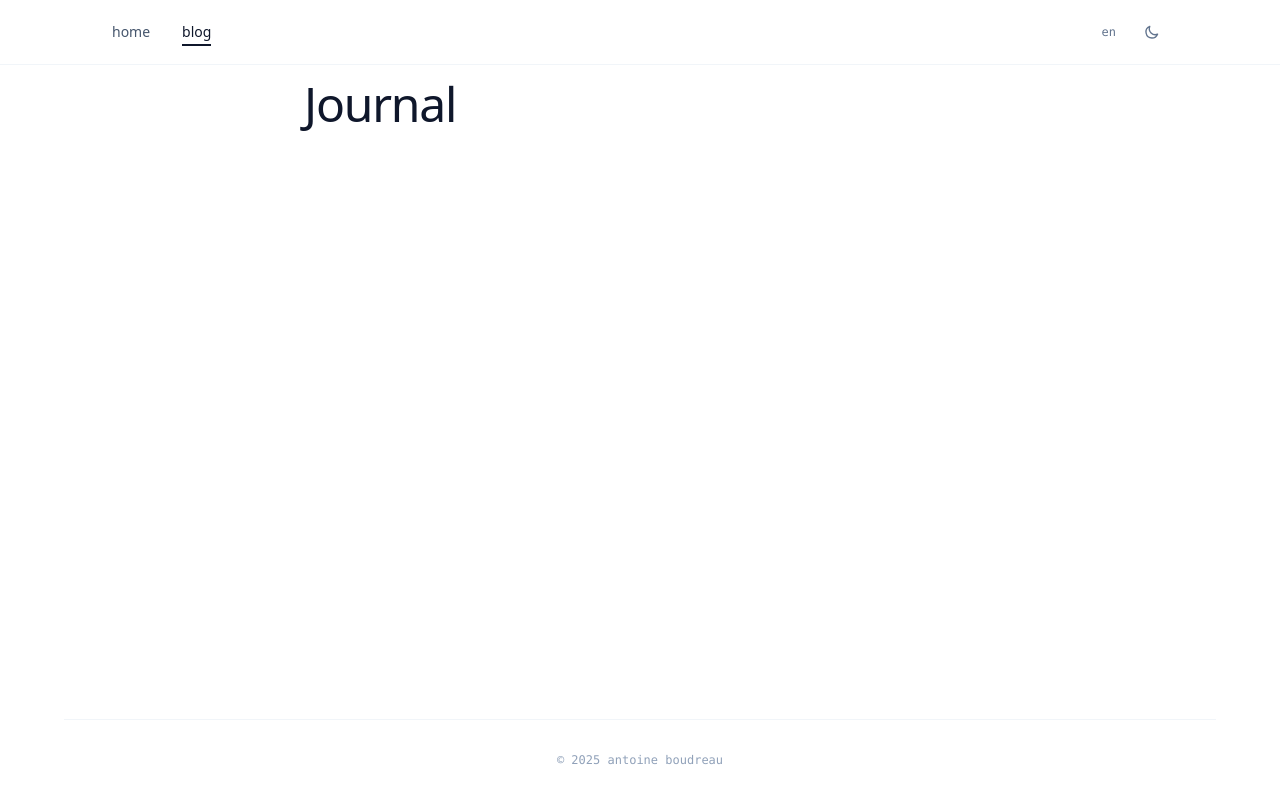
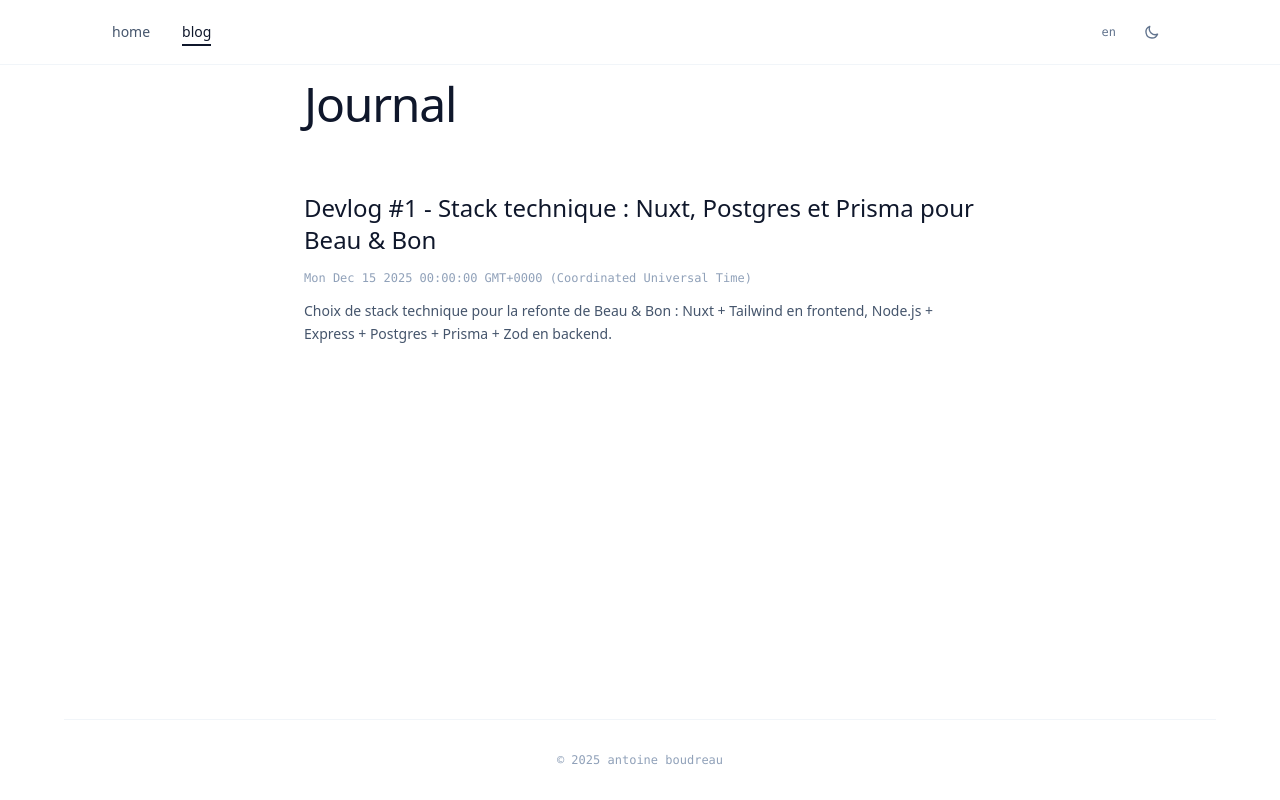
Before and after one commit to dev-t0ny/portfolio, a Vue app: page /blog in a window 1280 px wide. Built offline with nearby package versions, Linux system fonts and the light colour scheme.

Commit message:
fix - devlog 1

```diff
--- /dev/null
+++ b/src/content/devlog-1-stack-technique-beau-et-bon.md
@@ -0,0 +1,36 @@
+---
+title: "Devlog #1 - Stack technique : Nuxt, Postgres et Prisma pour Beau & Bon"
+date: 2025-12-15
+tags: ["DevLog", "Architecture", "Nuxt", "Postgres", "Prisma", "CI/CD"]
+description: "Choix de stack technique pour la refonte de Beau & Bon : Nuxt + Tailwind en frontend, Node.js + Express + Postgres + Prisma + Zod en backend."
+---
+
+Aujourd'hui, je commence le développement de la nouvelle plateforme **Beau & Bon**. Le but : remplacer leur système actuel par une solution sur-mesure qui gère à la fois la vente de produits et la réservation d'ateliers.
+
+Pour cette première journée, j'ai décidé de laisser l'interface de côté et de me concentrer sur les fondations du backend.
+
+## Choix de stack
+
+### Frontend : Nuxt + Tailwind
+
+J'ai opté pour **Nuxt** plutôt que Next.js pour plusieurs raisons. D'abord, j'ai plus d'expérience avec Vue, et Nuxt offre une structure similaire à Next.js mais avec un écosystème que je maîtrise mieux. Le SSR intégré est parfait pour le SEO, et je ne voulais pas me casser la tête en implémentant quelque chose qui existe et marche déjà bien.
+
+**Tailwind** pour le styling parce que je veux aller vite sans perdre en qualité.
+
+### Backend : Node.js + Express + Postgres + Prisma + Zod
+
+**Node.js + Express** : choix classique mais efficace.
+
+**Postgres** : j'avais besoin d'une base relationnelle solide pour gérer les relations entre produits, ateliers, commandes et utilisateurs. Postgres gère bien les transactions, ce qui est crucial pour la gestion des stocks.
+
+**Prisma** : Facilite énormément la gestion de postgres, et s'intègre super bien avec mon stack.
+
+**Zod** : validation des données côté API. Chaque requête est validée avant d'arriver dans la logique métier. Ça évite les bugs et rend le code plus prévisible.
+
+## Architecture et stabilité
+
+J'ai mis en place un CI très simple avec GitHub Actions dès le début. Je veux que le projet puisse évoluer dans le temps et les tests sont primordial à cet égard.
+
+## Prochaines étapes
+
+Les fondations sont en place, il me reste toutefois beaucoup à faire :)
--- a/src/views/Blog.vue
+++ b/src/views/Blog.vue
@@ -15,14 +15,14 @@ const { posts } = useBlog();
                     :to="{ name: 'post', params: { slug: post.slug } }"
                     class="group block transition-all duration-200"
                 >
-                    <div class="flex flex-col sm:flex-row sm:items-start sm:justify-between gap-3 mb-3">
+                    <div class="mb-3">
                         <h2
-                            class="text-2xl font-light text-slate-900 dark:text-slate-100 group-hover:text-slate-600 dark:group-hover:text-slate-400 transition-colors duration-200"
+                            class="text-2xl font-light text-slate-900 dark:text-slate-100 group-hover:text-slate-600 dark:group-hover:text-slate-400 transition-colors duration-200 mb-2"
                         >
                             {{ post.title }}
                         </h2>
                         <span
-                            class="text-xs text-slate-400 dark:text-slate-600 font-mono shrink-0"
+                            class="text-xs text-slate-400 dark:text-slate-600 font-mono"
                             >{{ post.date }}</span
                         >
                     </div>
```
